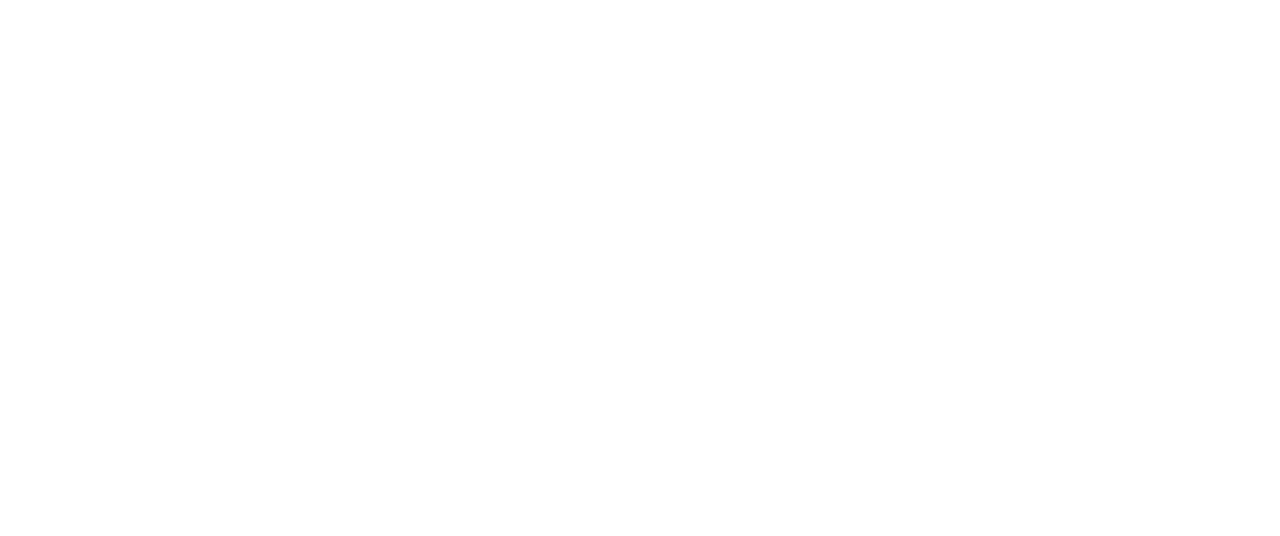
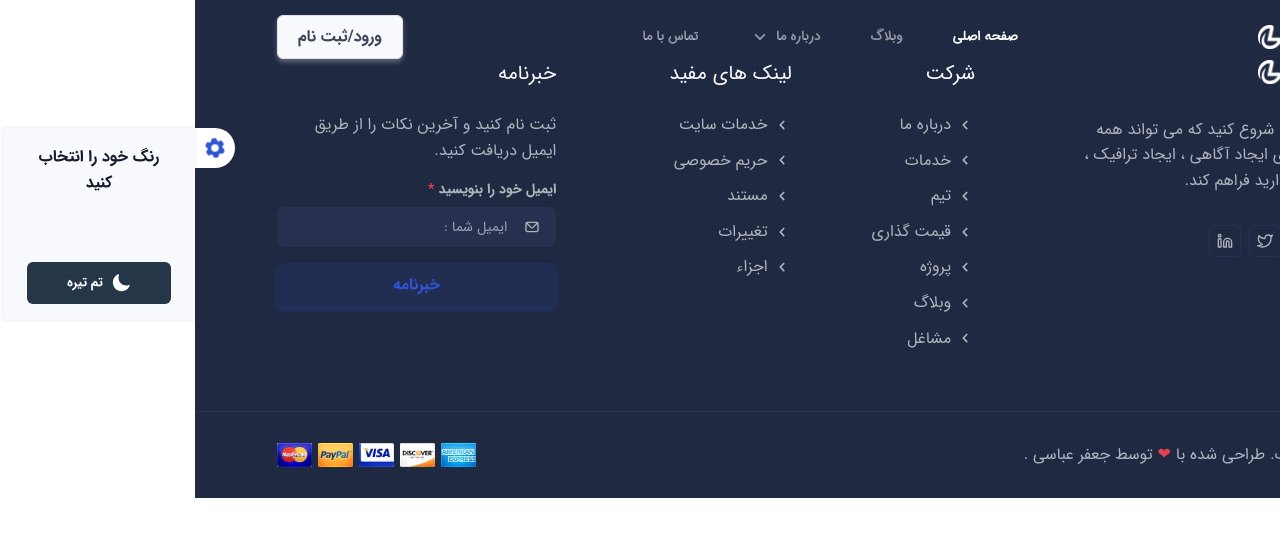
Before and after one commit to HosseinDev-02/landrick, a React (Create React App) app: page /aboutus in a window 1280 px wide. Before the commit this address had no page. Shown: the top 536 px of the page. Built offline with nearby package versions, Linux system fonts and the light colour scheme.

Commit message:
add AboutUs component to Pages

```diff
--- /dev/null
+++ b/src/Pages/AboutUs/AboutUs.jsx
@@ -0,0 +1,14 @@
+import Header from "../../Components/Header/Header";
+import Footer from "../../Components/Footer/Footer";
+
+export default function AboutUs() {
+    return (
+        <>
+            <Header/>
+                <main>
+
+                </main>
+            <Footer/>
+        </>
+    )
+}
--- a/src/routes.js
+++ b/src/routes.js
@@ -1,8 +1,10 @@
 import Index from "./Pages/Index/Index";
+import AboutUs from "./Pages/AboutUs/AboutUs";
 
 
 let routes = [
-    { path: '/', element: <Index/> }
+    { path: '/', element: <Index/> },
+    { path: '/aboutus', element: <AboutUs/> },
 ]
 
 export default routes
```
